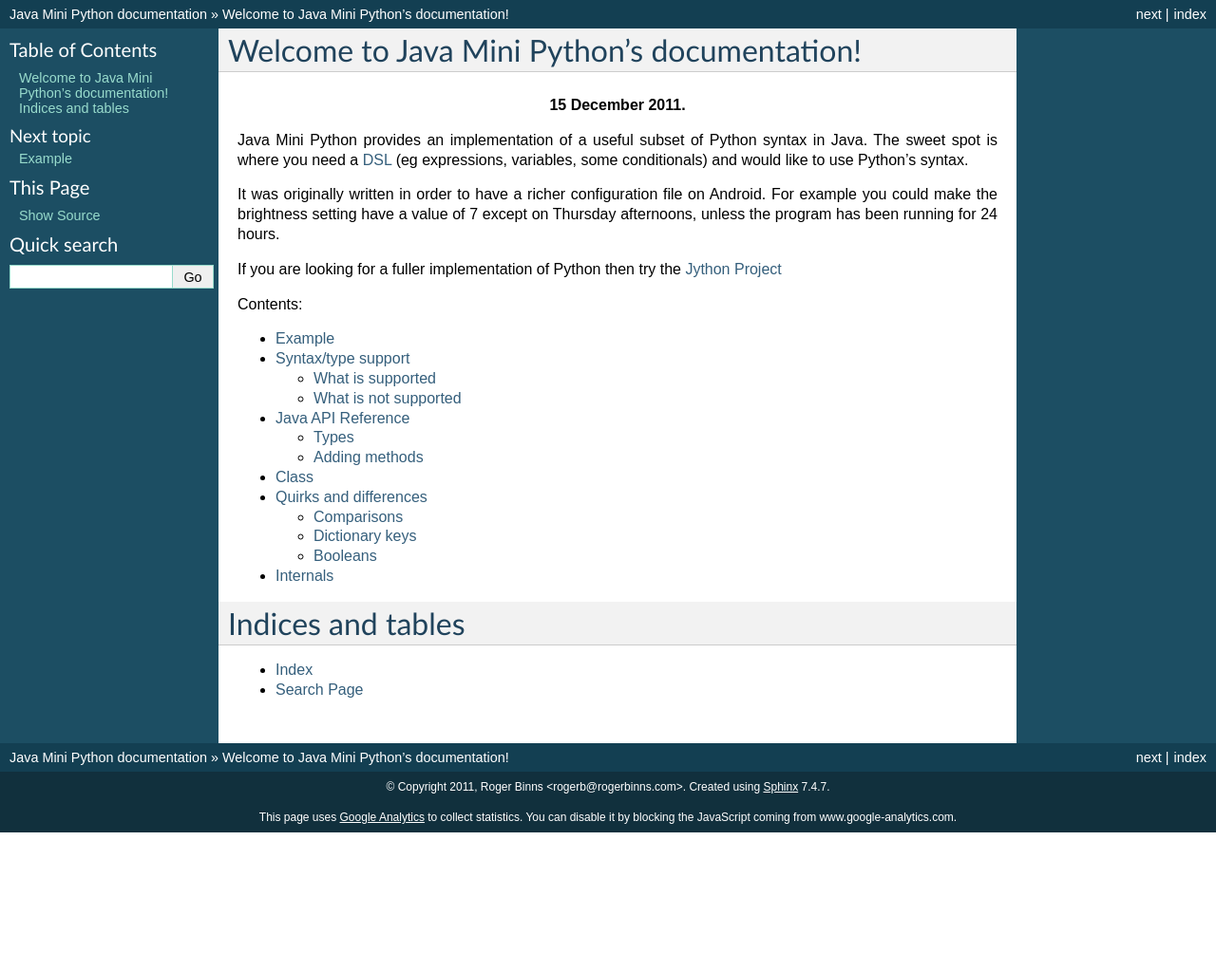
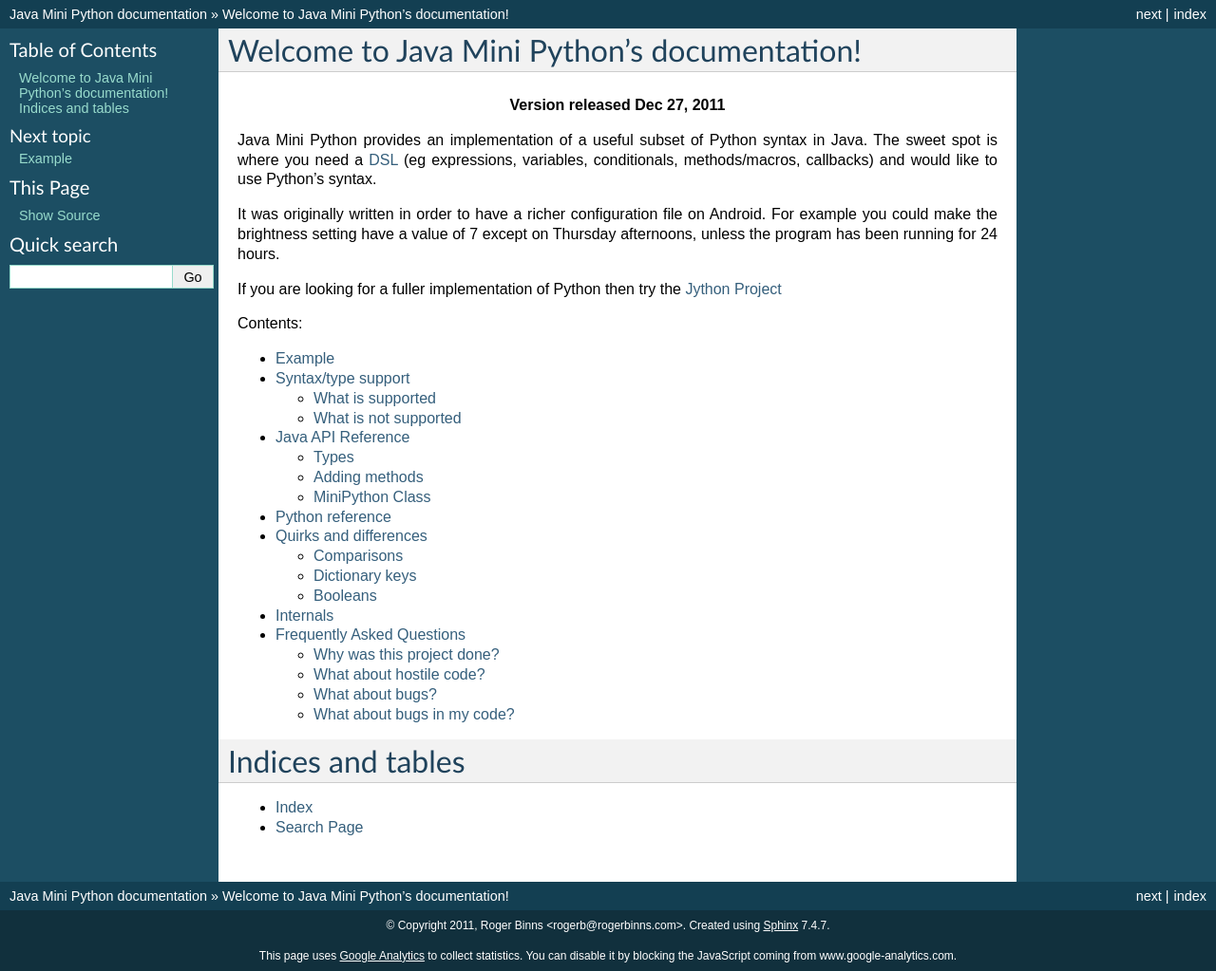
Before and after one commit to rogerbinns/jia-mini-python, a Sphinx documentation site: the page built from doc/index.rst, in a window 1280 px wide and 1023 px high. Shown: the whole window at 95% size. Built offline with Sphinx 7.4.7, drawn with Linux system fonts in a browser that asks for light colours; the version number could not be read and is left out.

Commit message:
More doc

```diff
--- /dev/null
+++ b/doc/faq.rst
@@ -0,0 +1,28 @@
+Frequently Asked Questions
+==========================
+
+Why was this project done?
+--------------------------
+
+Size, version etc
+
+What about hostile code?
+------------------------
+
+only exposed modules
+
+can't get instance methods
+
+can do denial of service (long strings, lists etc)
+
+bad bytecode will result in arrayindex exceptions
+
+What about bugs?
+----------------
+
+test suite
+
+What about bugs in my code?
+---------------------------
+
+diagnostics page
--- a/doc/index.rst
+++ b/doc/index.rst
@@ -1,13 +1,13 @@
 Welcome to Java Mini Python's documentation!
 ============================================
 
-.. centered::  |version| 15 December 2011.
+.. centered::  Version |version| released |today|
 
 Java Mini Python provides an implementation of a useful subset of
 Python syntax in Java.  The sweet spot is where you need a `DSL
 <http://en.wikipedia.org/wiki/Domain-specific_language>`__ (eg
-expressions, variables, some conditionals) and would like to use
-Python's syntax.
+expressions, variables, conditionals, methods/macros, callbacks) and
+would like to use Python's syntax.
 
 It was originally written in order to have a richer configuration file
 on Android. For example you could make the brightness setting have a
@@ -25,8 +25,10 @@
    example
    lang
    java
+   python
    quirks
    internals
+   faq
 
 
 
--- /dev/null
+++ b/doc/python.rst
@@ -0,0 +1,4 @@
+Python reference
+================
+
+to fill in
```
Also changed, not shown: doc/java.rst (+6 -2 lines).
